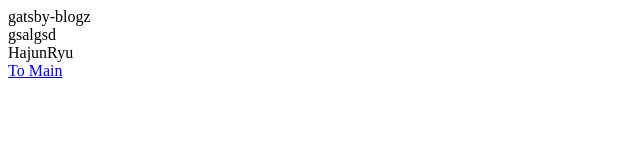
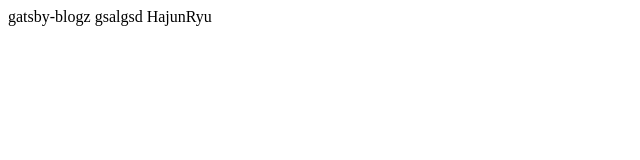
Before and after one commit to HaJunRyu/gatsby-blog, a Gatsby site: page /info in a window 1280 px wide. Shown: the whole page, without its empty margins (0-640 px from the left). Built offline with nearby package versions, Linux system fonts and the light colour scheme; Gatsby itself is replaced by a stand-in of ours.

Commit message:
Chore: 사용하지 않는 컴포넌트를 삭제한다

```diff
--- a/src/components/Text.tsx
+++ /dev/null
@@ -1,9 +0,0 @@
-import React from 'react';
-
-type Props = { text: string };
-
-function Text({ text }: Props) {
-  return <div>{text}</div>;
-}
-
-export default Text;
--- a/src/pages/index.tsx
+++ b/src/pages/index.tsx
@@ -1,12 +1,10 @@
 import React, { FunctionComponent } from 'react';
-import Text from 'components/Text';
 import { Link } from 'gatsby';
 
 const IndexPage: FunctionComponent = function () {
   return (
     <div>
-      <Text text="Hello, World!" />
-      <Link to="/info">To Info</Link>
+      <Link to="/info/">To Info</Link>
     </div>
   );
 };
--- a/src/pages/info.tsx
+++ b/src/pages/info.tsx
@@ -1,6 +1,5 @@
 import React, { FunctionComponent } from 'react';
-import { graphql, Link } from 'gatsby';
-import Text from 'components/Text';
+import { graphql } from 'gatsby';
 
 type InfoPageProps = {
   data: {
@@ -23,10 +22,7 @@ const InfoPage: FunctionComponent<InfoPageProps> = function ({
 }) {
   return (
     <div>
-      <Text text={title} />
-      <Text text={description} />
-      <Text text={author} />
-      <Link to="/">To Main</Link>
+      {title} {description} {author}
     </div>
   );
 };
```
